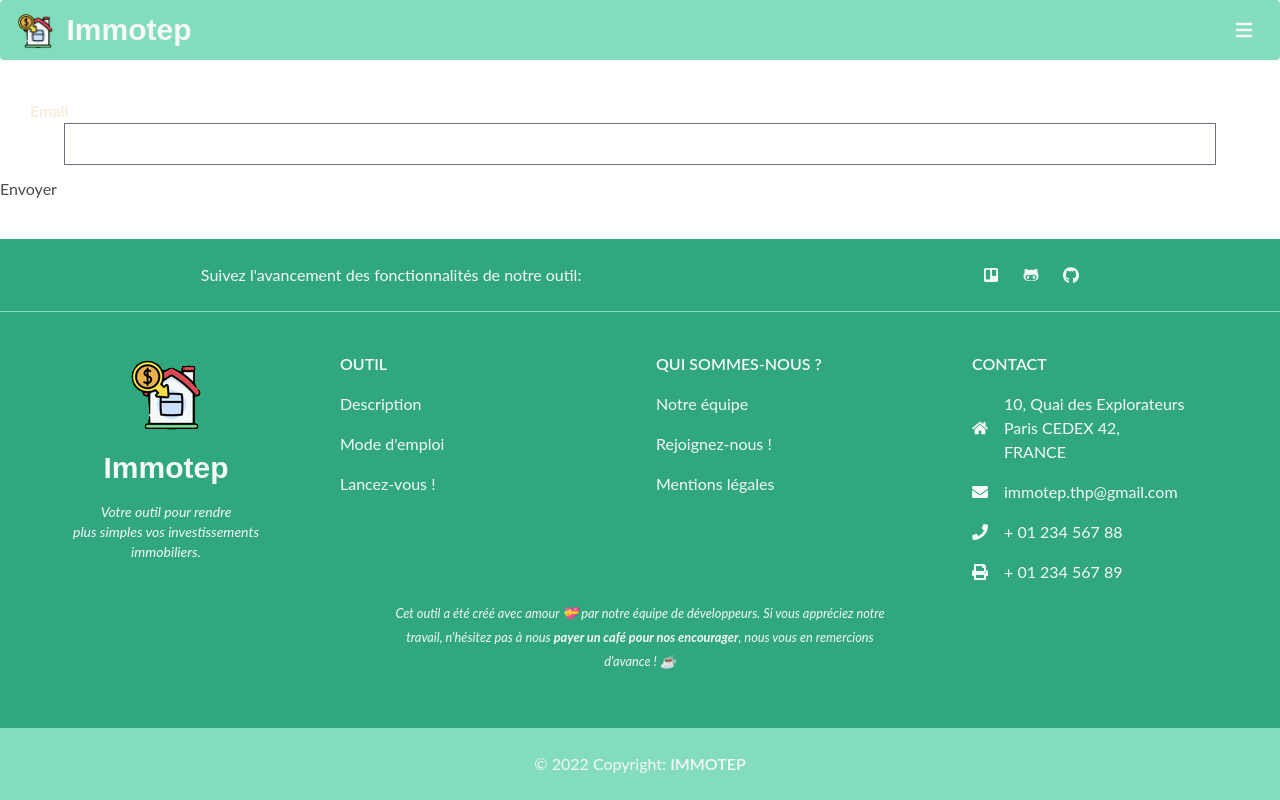
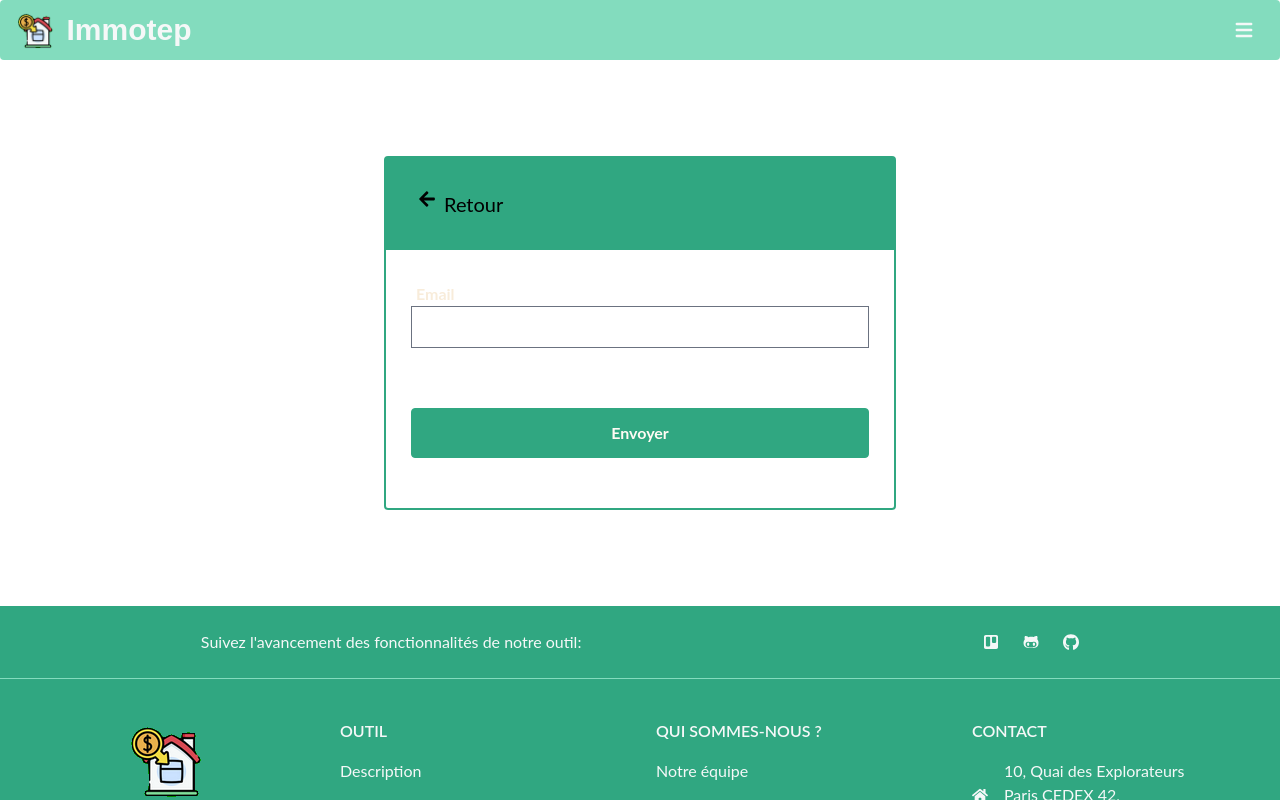
Before and after one commit to ophelie-gaudin/Immotep_front_react, a React (Create React App) app: page /forgotpassword in a window 1280 px wide. Shown: the top 800 px of the page. Built offline with nearby package versions, Linux system fonts and the light colour scheme.

Commit message:
add card & form to forgotten password

```diff
--- a/src/Pages/MailPassword/index.jsx
+++ b/src/Pages/MailPassword/index.jsx
@@ -1,4 +1,5 @@
-import React, { useState } from 'react'
+import React, { useState } from "react";
+import FormsCard from "../../Components/FormsCard";
 
 export default function MailPassword() {
   const [email, setEmail] = useState("");
@@ -12,7 +13,7 @@ export default function MailPassword() {
       },
       body: JSON.stringify({
         user: {
-          email: email
+          email: email,
         },
       }),
     })
@@ -30,13 +31,18 @@ export default function MailPassword() {
 
   return (
     <div>
+      <FormsCard>
         <form onSubmit={handleSubmit}>
           <label>
             Email
-          <input type="Email" onChange={(e) => setEmail(e.target.value)}></input>
+            <input
+              type="Email"
+              onChange={(e) => setEmail(e.target.value)}
+            ></input>
           </label>
-        <button>Envoyer</button>
+          <button className="orange-button forms-buttons">Envoyer</button>
         </form>
+      </FormsCard>
     </div>
-  )
+  );
 }
```
Lines whose indentation alone changed are shown as unchanged.
